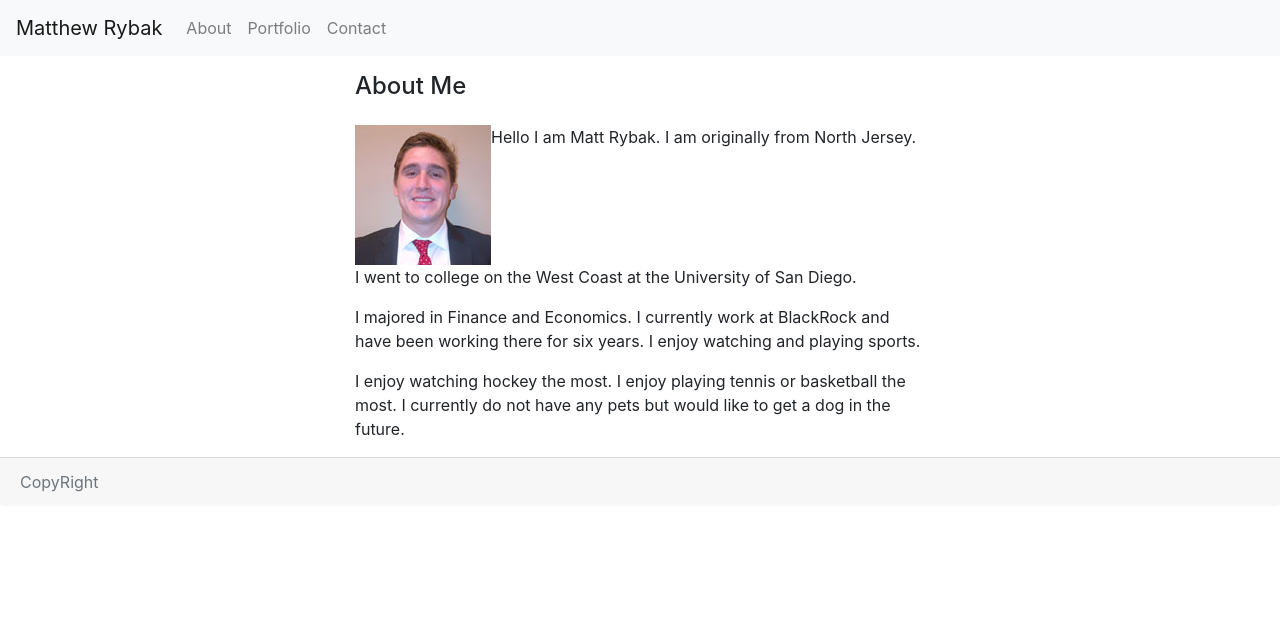
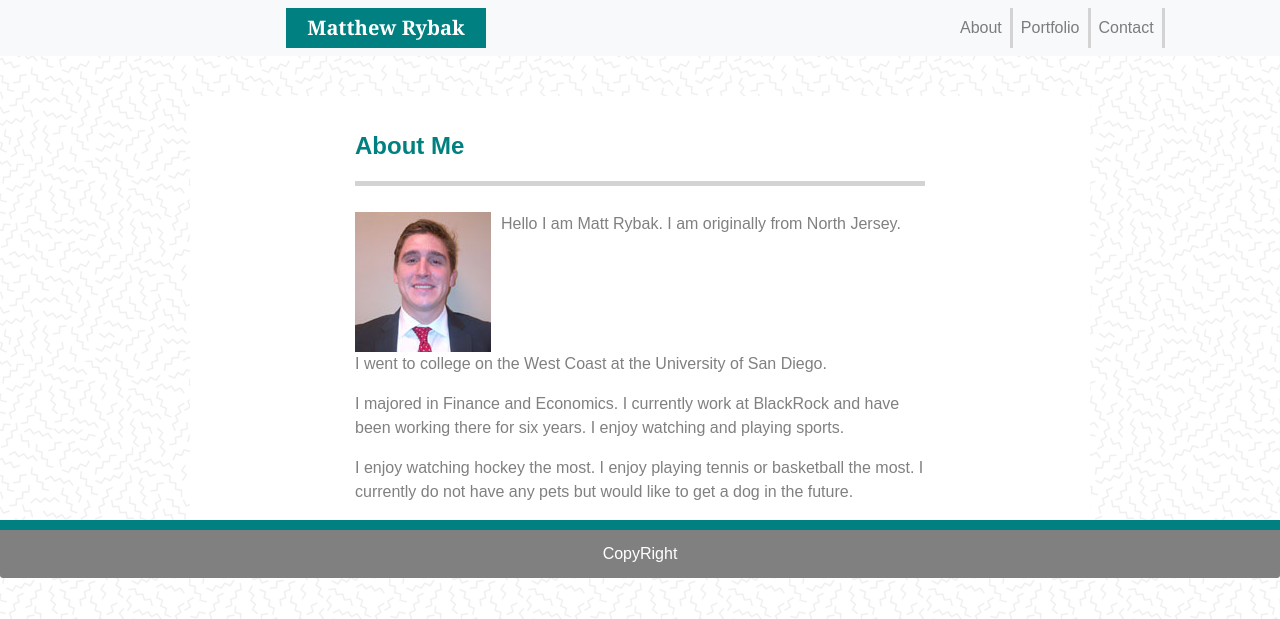
Before and after one commit to mrybak1991/Bootstrap-Portfolio, a plain HTML site: page index.html in a window 1280 px wide. Drawn offline with nearby package versions, Linux system fonts and the light colour scheme.

Commit message:
html5+css2

```diff
--- /dev/null
+++ b/assets/css/style.css
@@ -0,0 +1,64 @@
+.navbar-brand {
+    background-color: teal;
+    color: white !important;
+    width: 20%;
+    margin-left: 270px;
+    text-align: center;
+    font-family: Georgia, 'Times New Roman', Times, serif;
+    font-weight: bold;
+    width: 200px;
+
+}
+
+.navbar-nav{
+    margin-left: 450px;
+
+}
+
+.nav-item{
+    border-right-style: solid;
+    border-right-color: lightgray;
+
+}
+
+h4{
+    border-bottom: 5px solid lightgray;
+    margin-bottom: 10px;
+    margin-top: 20px;
+    color: teal;
+    padding-bottom: 20px;
+    font-weight: bold;
+    font-family:'Arial', 'Helvetica Neue', Helvetica, sans-serif;
+}
+
+body{
+    background-image: url("../images/memphis-mini.png");
+    font-family:'Arial', 'Helvetica Neue', Helvetica, sans-serif;
+    color: gray;
+    font-weight: 200px
+}
+
+.container{
+    background: white;
+    width: 900px;
+    margin-top: 40px;
+
+}
+
+.card-footer {
+    text-align: center;
+    background: gray;
+    border-top: 10px solid teal;
+    color: white !important;
+
+}
+
+img {
+    float: left;
+    margin-right: 10px;
+}
+
+p{
+    float: left;
+
+}
--- a/index.html
+++ b/index.html
@@ -6,6 +6,8 @@
     <meta http-equiv="X-UA-Compatible" content="ie=edge">
     <title>Matthew Rybak</title>
     <link rel="stylesheet" href="https://stackpath.bootstrapcdn.com/bootstrap/4.3.1/css/bootstrap.min.css" integrity="sha384-ggOyR0iXCbMQv3Xipma34MD+dH/1fQ784/j6cY/iJTQUOhcWr7x9JvoRxT2MZw1T" crossorigin="anonymous">
+    <link rel="stylesheet" href="assets/css/style.css">
+
 </head>
 <body>
         <nav class="navbar navbar-expand-lg navbar-light bg-light">
@@ -35,25 +37,29 @@
             </div>
             <div class="row">
                 <!-- dummy column -->
-                <div class="col-md-3"></div>
-                <div class="col-md-6">
+                <div class="col-md-2"></div>
+                <div class="col-md-8">
                     <div class="row">
-                        <h4>About Me</h4>
+                        <div class="col-md-12">
+                            <h4>About Me</h4>
+                        </div>
                     </div>
                     <div class="row">
                         <p></p>
                     </div>
                     <div class="row">
+                        <div class="col-md-12">
                             <img src="assets/images/mrybak.jpg" alt="Matt Rybak">
-                            <p> Hello I am Matt Rybak. I am originally from North Jersey. </p>
+                            <p> Hello I am Matt Rybak. I am originally from North Jersey.</p>
                             <p> I went to college on the West Coast at the University of San Diego. </p>
                             <p> I majored in Finance and Economics. I currently work at BlackRock and have been working there for six years. I enjoy watching and playing sports. </p>
                             <p> I enjoy watching hockey the most. I enjoy playing tennis or basketball the most. I currently do not have any pets but would like to get a dog in the future.
                             </p>
+                        </div>
                     </div>
                 </div>
                 <!-- Dummy Column -->
-                <div class="col-md-3"></div>
+                <div class="col-md-2"></div>
             </div>
             <!-- row for footer -->
 
```
